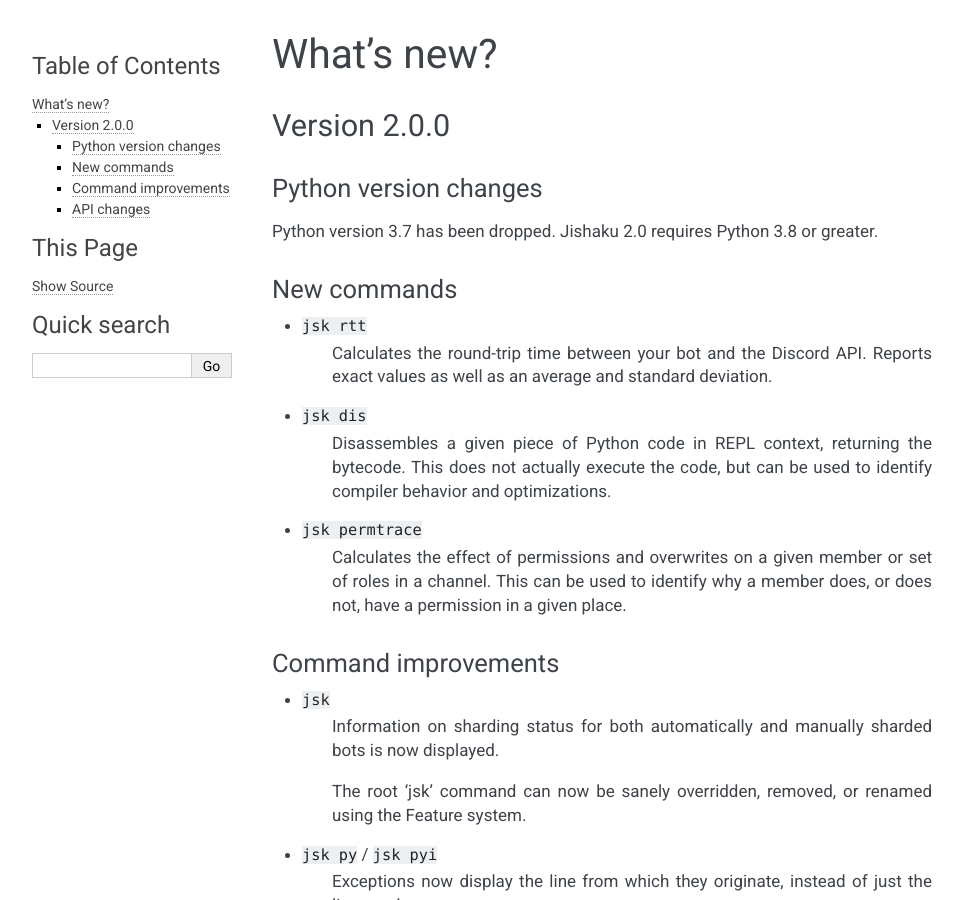
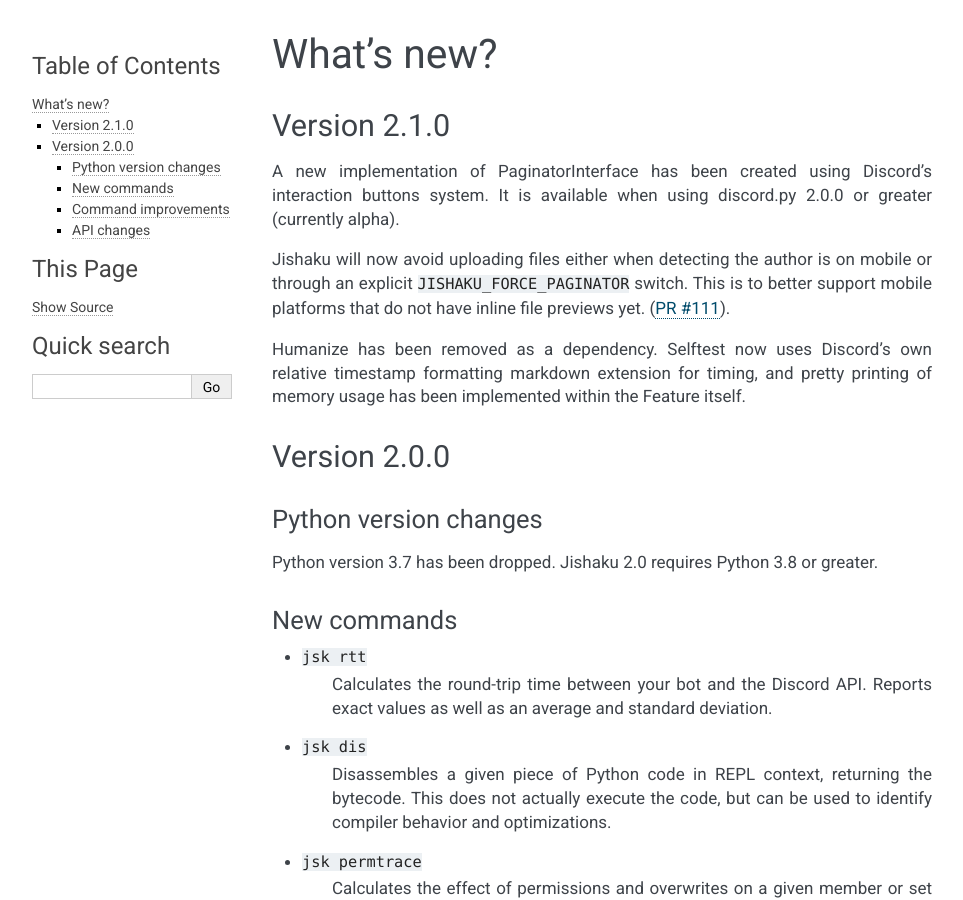
Before and after one commit to Gorialis/jishaku, a Sphinx documentation site: the page built from docs/whatsnew.rst, in a window 1280 px wide and 900 px high. Shown: the whole window, without its empty margins (148-1111 px from the left). Built offline with Sphinx 7.4.7, drawn with Linux system fonts in a browser that asks for light colours; the version number could not be read and is left out.

Commit message:
What's new for 2.1.0

```diff
--- a/docs/whatsnew.rst
+++ b/docs/whatsnew.rst
@@ -2,6 +2,18 @@
 
 What's new?
 ================
+
+Version 2.1.0
+-------------
+
+A new implementation of PaginatorInterface has been created using Discord's interaction buttons system.
+It is available when using discord.py 2.0.0 or greater (currently alpha).
+
+Jishaku will now avoid uploading files either when detecting the author is on mobile or through an explicit ``JISHAKU_FORCE_PAGINATOR`` switch.
+This is to better support mobile platforms that do not have inline file previews yet. (`PR #111 <https://github.com/Gorialis/jishaku/pull/111>`_).
+
+Humanize has been removed as a dependency. Selftest now uses Discord's own relative timestamp formatting markdown extension for timing,
+and pretty printing of memory usage has been implemented within the Feature itself.
 
 Version 2.0.0
 --------------
```
